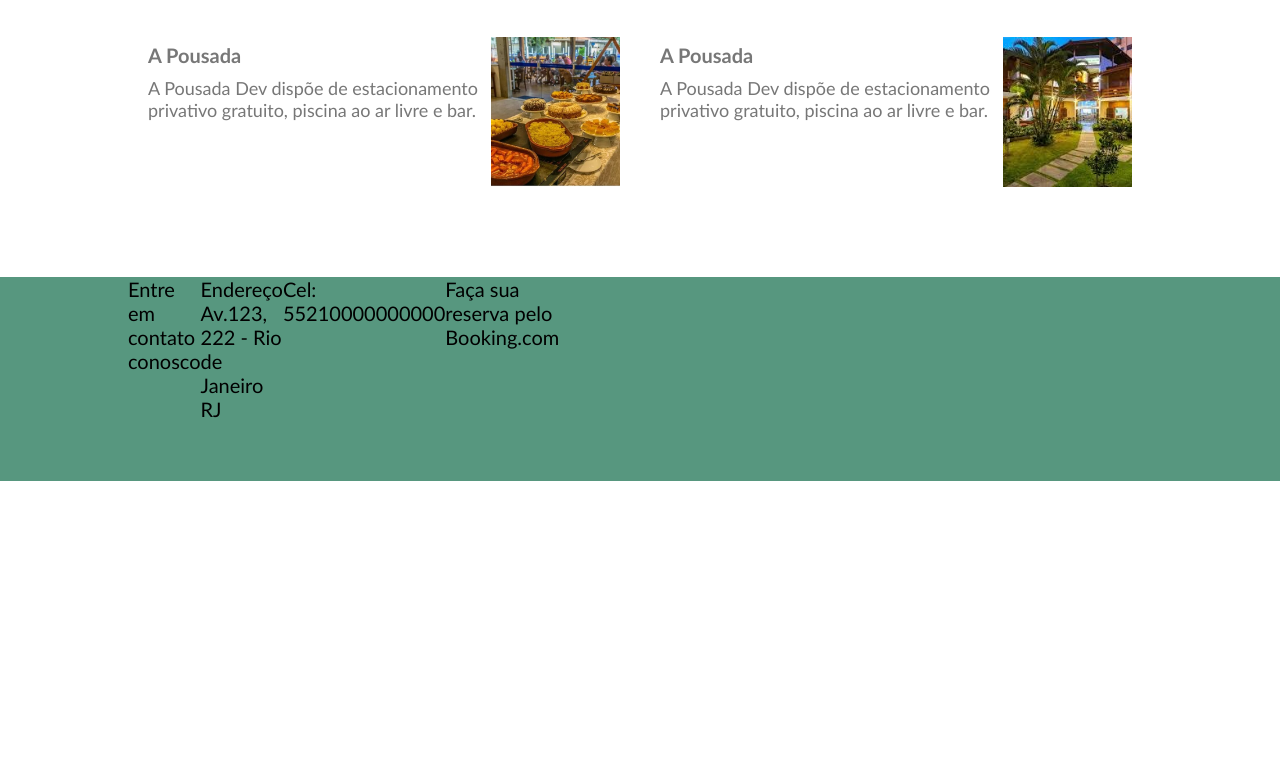
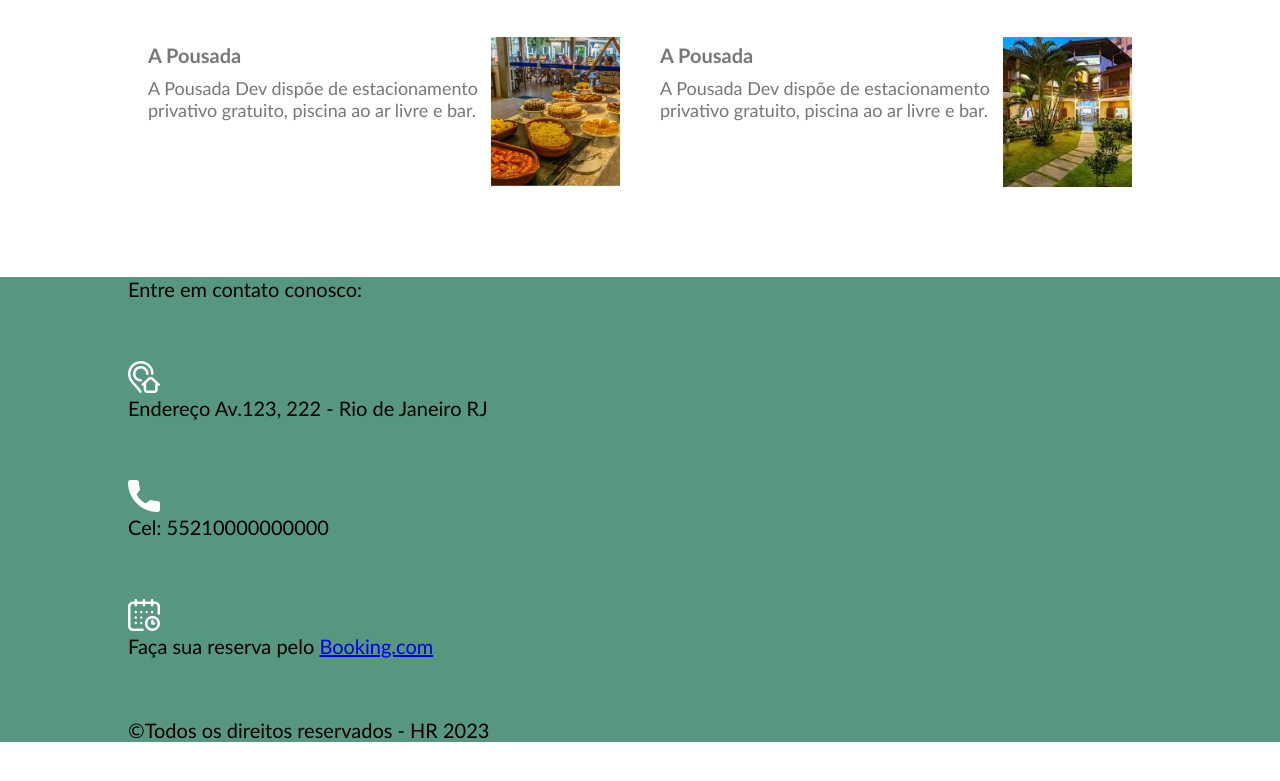
Before and after one commit to henriqerocha/projeto-pousada, a plain HTML site: page index.html in a window 1280 px wide. Shown: the part 2020-2801 px from the top of the page. Before the commit the page ends 2501 px from the top, so only its background shows below. Drawn offline with Linux system fonts and the light colour scheme.

Commit message:
Add files via upload

```diff
--- a/index.html
+++ b/index.html
@@ -9,6 +9,10 @@
     />
     <meta name="viewport" content="width=device-width, initial-scale=1.0" />
     <link rel="stylesheet" href="style.css" />
+    <link
+      href="https://fonts.googleapis.com/css2?family=Source+Sans+Pro:ital,wght@0,200;0,300;0,400;0,600;0,700;0,900;1,200;1,300;1,400;1,600;1,700;1,900&display=swap"
+      rel="stylesheet"
+    />
     <title>Pousada Secreta</title>
   </head>
   <body>
@@ -47,17 +51,17 @@
 
         <div class="img-quartos">
           <img src="/img/quarto-solteiro1.jpg" alt="" />
-          <a href="">QUARTO SOLTEIRO</a>
+          <a href="quartos.html#quarto-solteiro">QUARTO SOLTEIRO</a>
         </div>
 
         <div class="img-quartos">
           <img src="/img/quarto-casal1.jpg" alt="" />
-          <a href="">QUARTO SOLTEIRO</a>
+          <a href="quartos.html#quarto-casal">QUARTO CASAL</a>
         </div>
 
         <div class="img-quartos">
           <img src="/img/quarto-familia1.jpg" alt="" />
-          <a href="">QUARTO SOLTEIRO</a>
+          <a href="quartos.html#quarto-familia">QUARTO FAMÍLIA</a>
         </div>
       </section>
 
@@ -137,13 +141,30 @@
 
     <footer>
       <div class="rodape container">
-        <div class="contato">
-          <p>Entre em contato conosco</p>
+        <div class="contato largura-teste">
+          <p>Entre em contato conosco:</p>
+        </div>
+        <div class="endereco largura-teste">
+          <img src="/icones/endereco.png" alt="">
           <p>Endereço Av.123, 222 - Rio de Janeiro RJ</p>
+        </div>
+        <div class="telefone largura-teste">
+          <img src="/icones/telefone.png" alt="">
           <p>Cel: 55210000000000</p>
-          <p>Faça sua reserva pelo Booking.com</p>
         </div>
-        <div class="copy"></div>
+        <div class="booking largura-teste">
+          <img src="/icones/calendario.png" alt="">
+          <p>
+            Faça sua reserva pelo
+            <a href="https://booking.com" target="_blank">Booking.com</a>
+          </p>
+        </div>
+      </div>
+      <div class="copy container">
+        <div class="desc-copy">
+          <p>&copy;Todos os direitos reservados - HR 2023</p>
+        </div>
+
       </div>
     </footer>
   </body>
```
